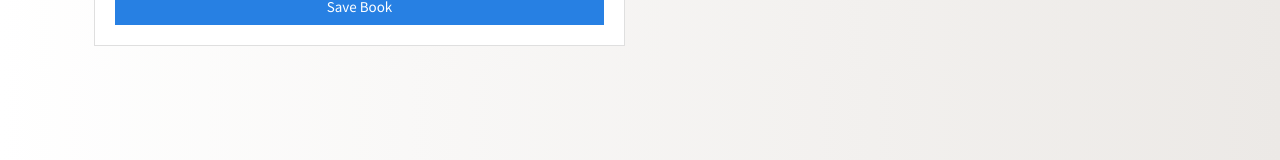
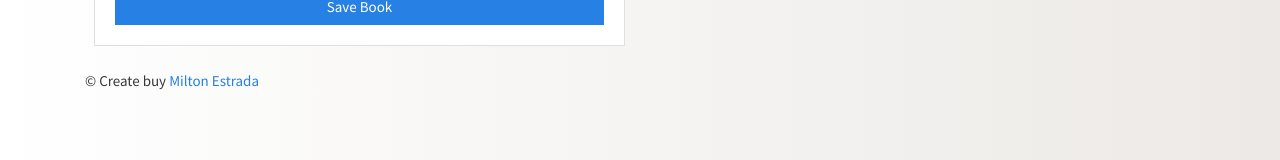
Before and after one commit to miltondw/app-books-fullstack-js, a website built with webpack: page frontend/index.html in a window 1280 px wide. Shown: the part 321-481 px from the top of the page. Built offline with nearby package versions, Linux system fonts and the light colour scheme; no server answers.

Commit message:
addend footer

```diff
--- a/frontend/index.html
+++ b/frontend/index.html
@@ -15,12 +15,13 @@
 
   <body>
     <!-- NAVIGATION -->
+
     <nav class="navbar navbar-dark bg-dark">
       <div class="container">
         <a class="navbar-brand" href="/">Books App</a>
       </div>
     </nav>
-
+<main>
   <div class="container p-4" id="app">
     <div class="row">
       <div id="book-container" class="col-xs-12 col-sm-6 col-md-6">
@@ -73,5 +74,11 @@
       <div class="col-xs-12 col-sm-6 col-md-6" id="books-cards"></div>
     </div>
   </div>
+</main>
+    <footer>
+      <div class="container">
+        <p class="card-text">&copy; Create buy <a href="https://github.com/miltondw">Milton Estrada</a> </p>
+      </div>
+    </footer>
   </body>
 </html>
```
Lines whose indentation alone changed are shown as unchanged.
